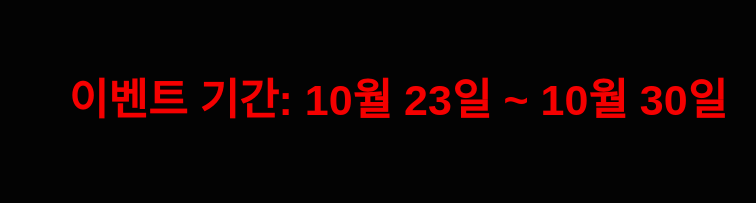
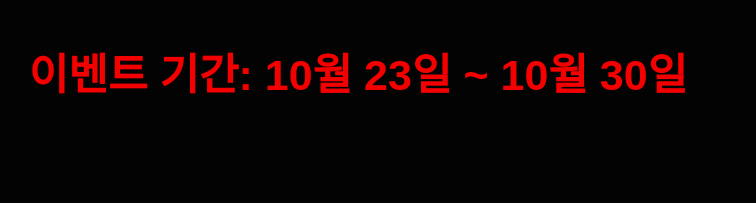
Before and after one commit to qkralswl03-coder/date-banner, a website: page index-1.html in a window 1280 px wide. Shown: the whole page, without its empty margins (32-788 px from the left). Drawn offline with Linux system fonts and the light colour scheme; a web font is replaced by a local one.

Commit message:
Update index-1.html

```diff
--- a/index-1.html
+++ b/index-1.html
@@ -13,8 +13,8 @@
 }
 
 html, body {
-  width: 860px;
-  height: 200px;
+  width: 780px;
+  height: 150px;
   overflow: hidden;
   background: #030303;
 }
@@ -24,8 +24,8 @@ body {
 }
 
 .banner {
-  width: 860px;
-  height: 200px;
+  width: 780px;
+  height: 150px;
   background: #030303;
   display: flex;
   align-items: center;
```
